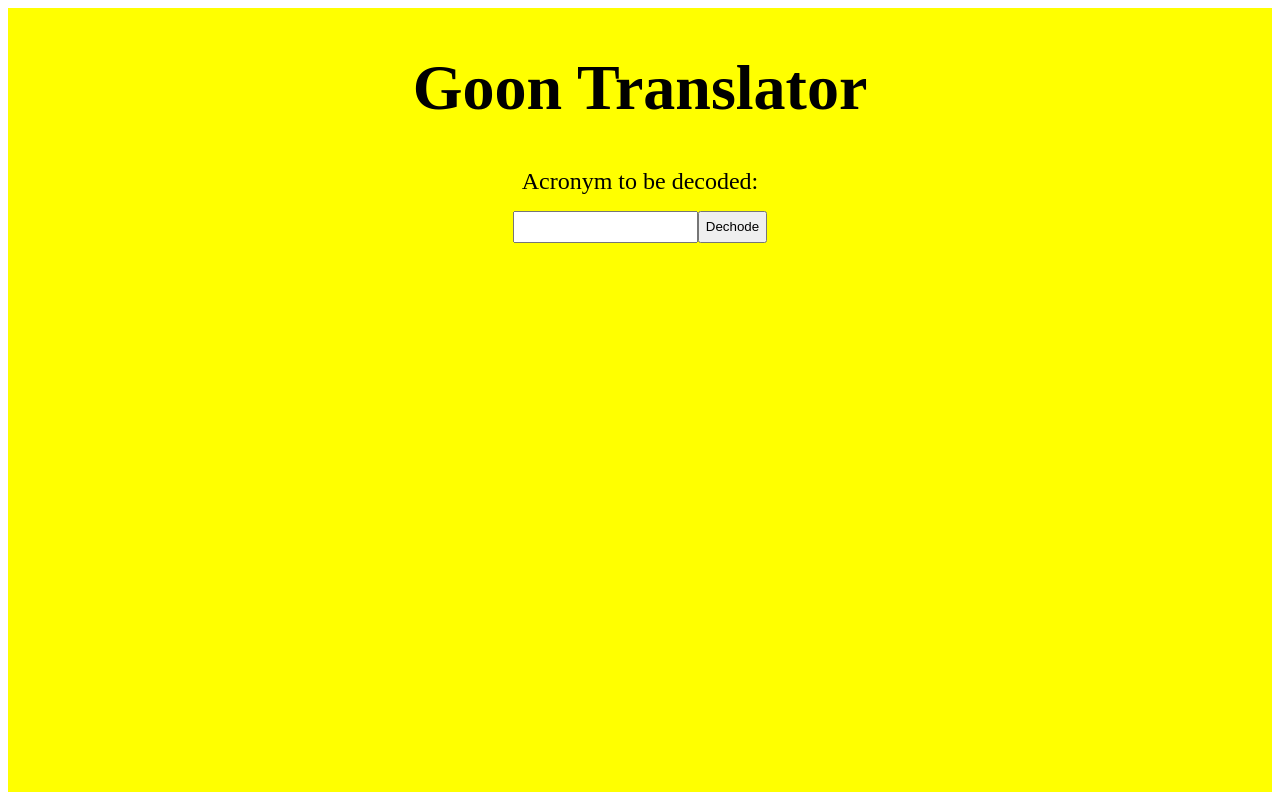
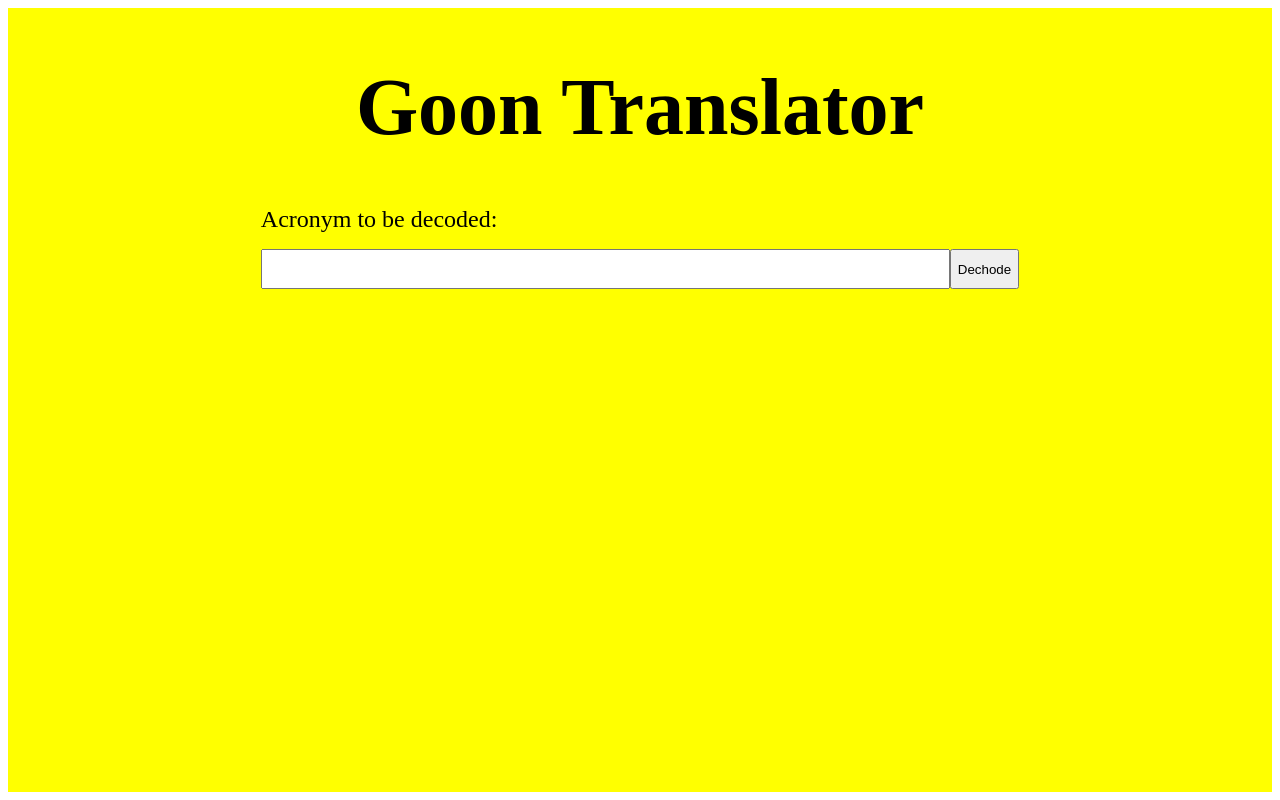
Before and after one commit to mathews012468/goon-backend, a Flask app: page / in a window 1280 px wide. Run offline with Flask 2, Linux system fonts and the light colour scheme.

Commit message:
font sizes

```diff
--- a/templates/index.html
+++ b/templates/index.html
@@ -10,11 +10,12 @@
     }
 
     h1 {
-        font-size: 4rem;
+        font-size: 5rem;
     }
 
     label {
         font-size: 1.5rem;
+        align-self: flex-start;
     }
 
     form {
@@ -22,16 +23,20 @@
         flex-direction: column;
         align-items: center;
         gap: 1rem;
+
+        width: 60%;
     }
 
     #acronym-submit {
         display: flex;
         flex-direction: row;
+        width: 100%;
+        height: 2.5rem;
     }
 
     #acronym {
-        height: 2rem;
         width: 100%;
+        font-size: 2rem;
     }
 
     #definitions {
```
